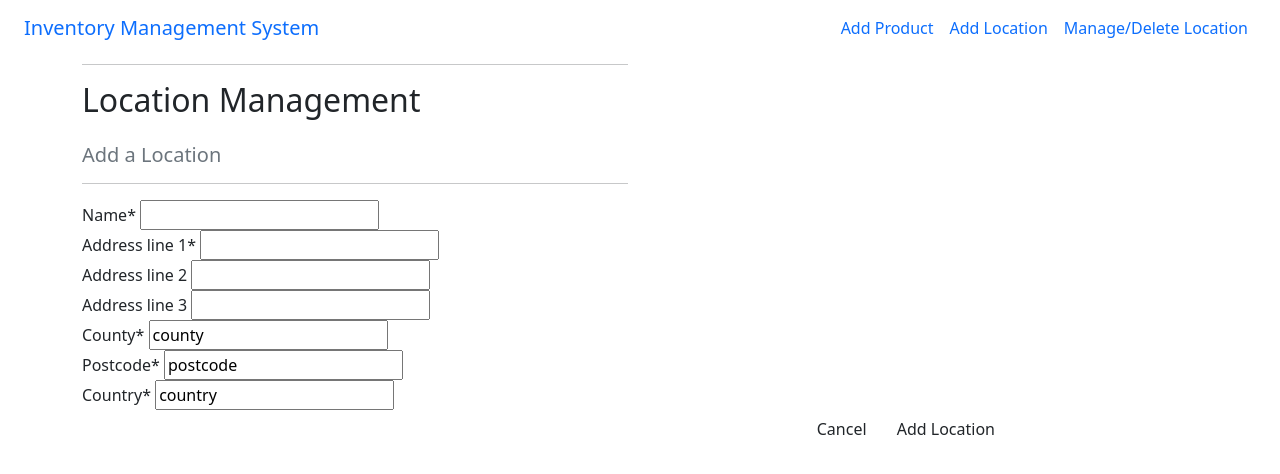
After one commit to ItsAlanK/inventory-management-app, a Django app: page /add-location in a window 1280 px wide. The commit adds this page. Shown: the top 474 px of the page. Run offline with Django 3.2, Linux system fonts and the light colour scheme; some libraries are stand-ins or nearby versions.

Commit message:
Add view, form, template for adding locations

```diff
--- a/products/forms.py
+++ b/products/forms.py
@@ -16,3 +16,10 @@
         """ Set fields for inventory form """
         model = Inventory
         fields = ('quantity', 'location',)
+
+class LocationForm(forms.ModelForm):
+    """ Form for managing locations from front end. """
+
+    class Meta:
+        model = Location
+        fields = '__all__'
--- /dev/null
+++ b/products/templates/products/add-location.html
@@ -0,0 +1,28 @@
+{% extends "base.html" %}
+{% load static %}
+{% load crispy_forms_tags %}
+
+{% block content %}
+    <div class="container">
+        <div class="row">
+            <div class="col-12 col-md-6">
+                <hr>
+                <h2 class="logo-font mb-4">Location Management</h2>
+                    <h5 class="text-muted">Add a Location</h5>
+                <hr>
+            </div>
+        </div>
+        <div class="row">
+            <div class="col-12 col-md-10">
+                <form method="POST" action="{% url 'add_product' %}" class="form mb-2" enctype="multipart/form-data">
+                    {% csrf_token %}
+                    {{ locationform | crispy }}
+                    <div class="text-end">
+                        <a href="" class="btn btn-grey-outline rounded">Cancel</a>
+                        <input class="btn btn-grey rounded" type="submit" value="Add Location"></input>
+                    </div>
+                </form>
+            </div>
+        </div>
+    </div>
+{% endblock %}
--- a/products/urls.py
+++ b/products/urls.py
@@ -4,5 +4,6 @@
 
 urlpatterns = [
     path('', views.index, name='home'),
-    path('add', views.add_product, name='add_product'),
+    path('add-product', views.add_product, name='add_product'),
+    path('add-location', views.add_location, name='add_location'),
 ]
--- a/products/views.py
+++ b/products/views.py
@@ -1,6 +1,6 @@
 from django.shortcuts import render, redirect, reverse
 from .models import Product, Location, Inventory
-from .forms import ProductForm, InventoryForm
+from .forms import ProductForm, InventoryForm, LocationForm
 
 
 def index(request):
@@ -47,3 +47,25 @@
     }
 
     return render(request, template, context)
+
+
+def add_location(request):
+    """ Add a location """
+
+    if request.method == 'POST':
+        locationform = LocationForm(request.POST)
+        if locationform.is_valid():
+            location = locationform.save()
+            return redirect(
+                reverse('home'))
+        else:
+            print('Error saving location')
+    else:
+        locationform = LocationForm()
+
+    template = 'products/add-location.html'
+    context = {
+        'locationform': locationform,
+    }
+
+    return render(request, template, context)
--- a/templates/base.html
+++ b/templates/base.html
@@ -32,7 +32,7 @@
                         <a class="nav-link" href="{% url 'add_product' %}">Add Product</a>
                       </li>
                       <li class="nav-item">
-                        <a class="nav-link" href="#">Add Location</a>
+                        <a class="nav-link" href="{% url 'add_location' %}">Add Location</a>
                       </li>
                       <li class="nav-item">
                         <a class="nav-link" href="#">Manage/Delete Location</a>
```
